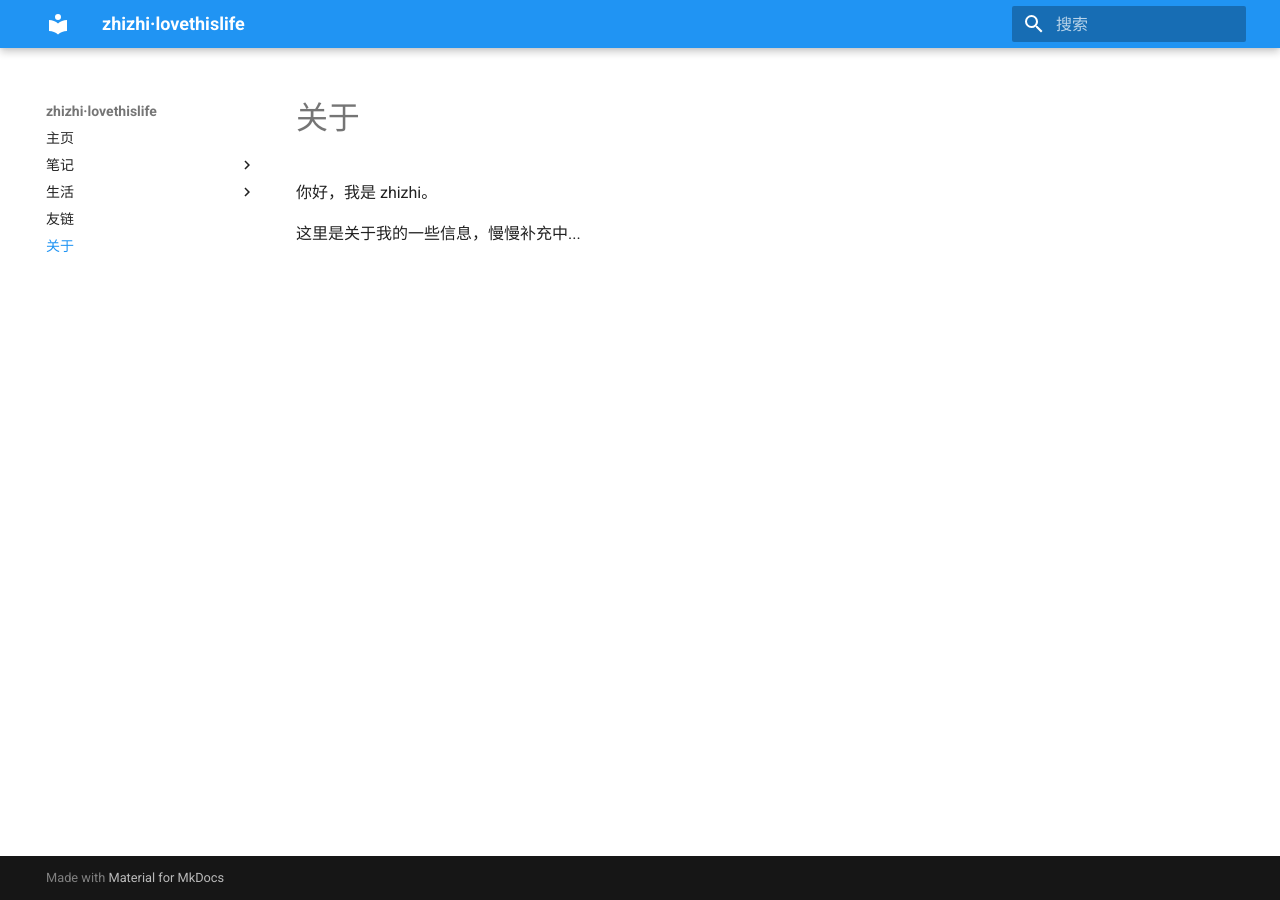
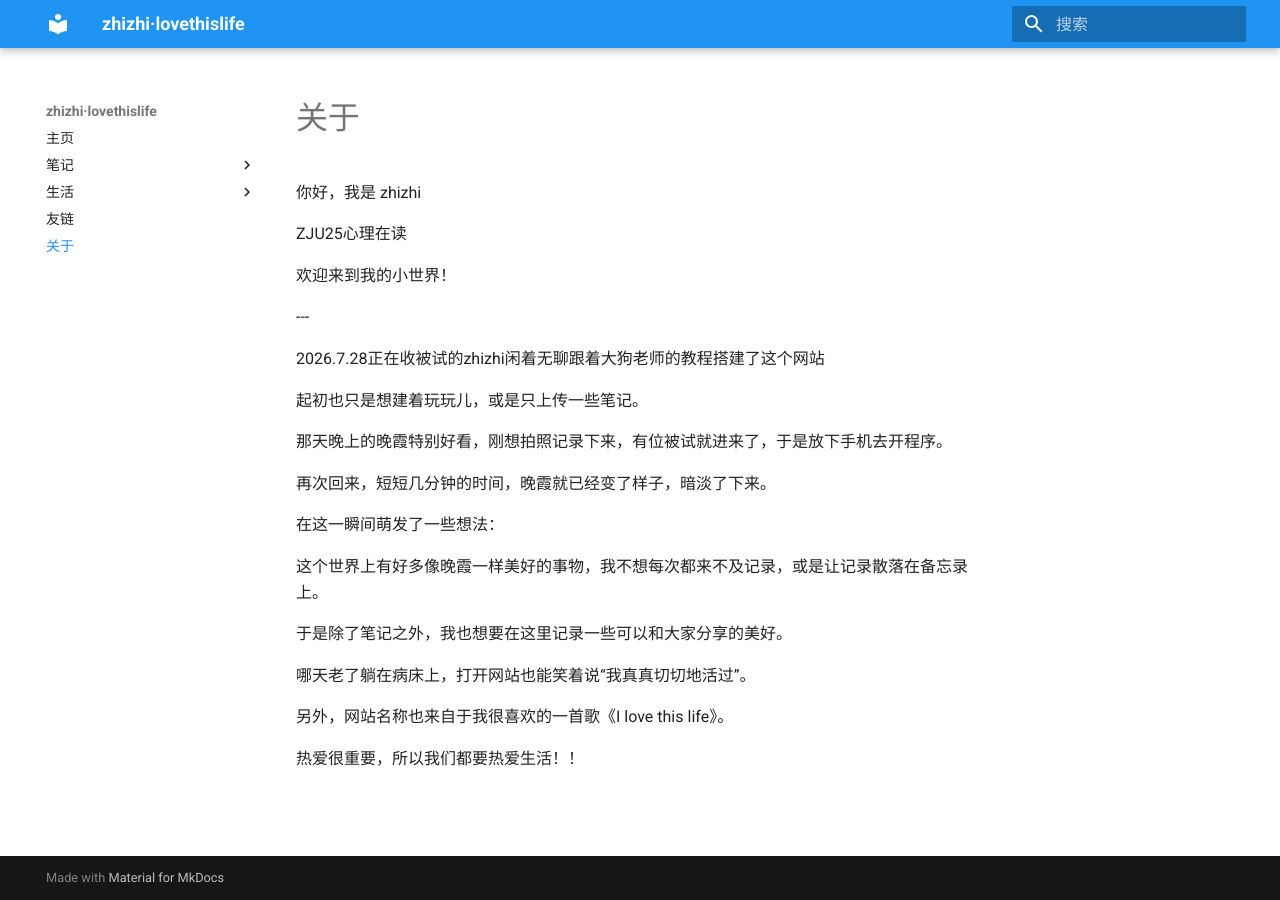
Before and after one commit to Zhi1Pan/Zhi1Pan.github.io, an MkDocs documentation site: the page built from docs/about/index.md, in a window 1280 px wide. Built offline with MkDocs 1.6.1 and Material for MkDocs 9.7.7, drawn with Linux system fonts in a browser that asks for light colours.

Commit message:
关于页面内容新增

```diff
--- a/docs/about/index.md
+++ b/docs/about/index.md
@@ -1,5 +1,37 @@
 # 关于
 
-你好，我是 zhizhi。
+你好，我是 zhizhi
 
-这里是关于我的一些信息，慢慢补充中...
+ZJU25心理在读
+
+欢迎来到我的小世界！
+
+\---
+
+
+
+2026.7.28正在收被试的zhizhi闲着无聊跟着大狗老师的教程搭建了这个网站
+
+起初也只是想建着玩玩儿，或是只上传一些笔记。
+
+
+
+那天晚上的晚霞特别好看，刚想拍照记录下来，有位被试就进来了，于是放下手机去开程序。
+
+再次回来，短短几分钟的时间，晚霞就已经变了样子，暗淡了下来。
+
+在这一瞬间萌发了一些想法：
+
+这个世界上有好多像晚霞一样美好的事物，我不想每次都来不及记录，或是让记录散落在备忘录上。
+
+
+
+于是除了笔记之外，我也想要在这里记录一些可以和大家分享的美好。
+
+哪天老了躺在病床上，打开网站也能笑着说“我真真切切地活过”。
+
+
+
+另外，网站名称也来自于我很喜欢的一首歌《I love this life》。
+
+热爱很重要，所以我们都要热爱生活！！
```
